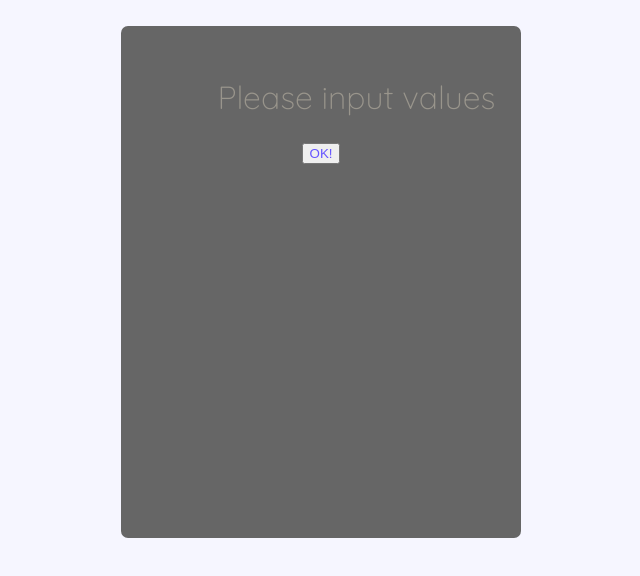
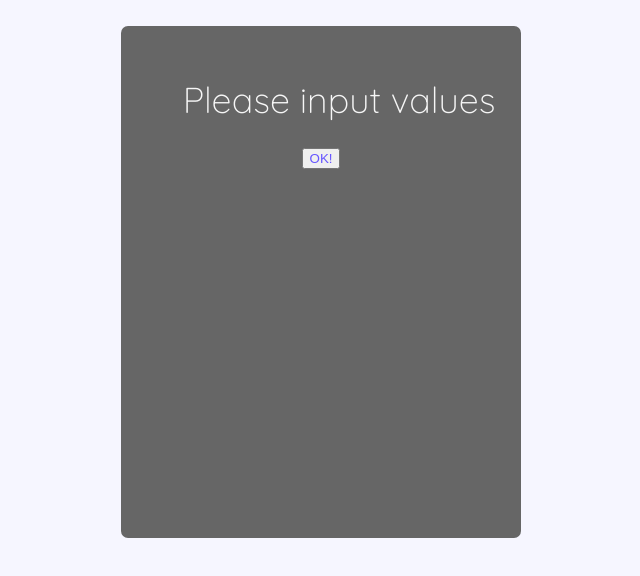
Before and after one commit to jazerQ/jsCalc, a website: page views/index.html in a window 1280 px wide. Both pictures are taken after a click on the button "OK!". Shown: the whole page, without its empty margins (319-959 px from the left). Drawn offline with Linux system fonts and the light colour scheme.

Commit message:
add answer text full

```diff
--- a/views/script.js
+++ b/views/script.js
@@ -1,4 +1,6 @@
-const btn = document.querySelector('.btn')
+const btn = document.getElementById('btn')
+const answer = document.querySelector('.noAnswer')
+
 btn.addEventListener('click',(e) => {
-
+	answer.className = "Answer";
 })
--- a/views/style.css
+++ b/views/style.css
@@ -19,7 +19,7 @@ button{
 p{
 	font-family: 'Quicksand', sans-serif;
 	font-weight: 40px;
-	font-size: 32px;
+	font-size: 36px;
 }
 .noAnswer{
 	text-align: right;
@@ -27,3 +27,9 @@ p{
 	margin: 2vw;
 	margin-top: 4vw;
 }
+.Answer{
+	color: #F6F6F6;
+	text-align: right;
+	margin: 2vw;
+	margin-top: 4vw;
+}
```
